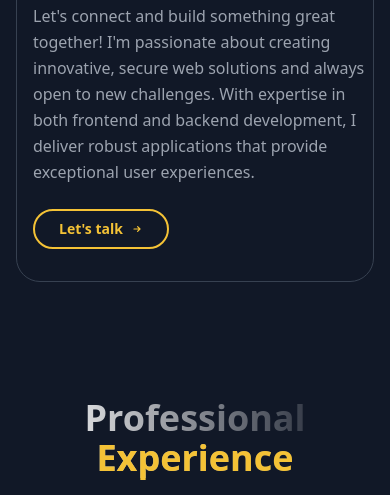
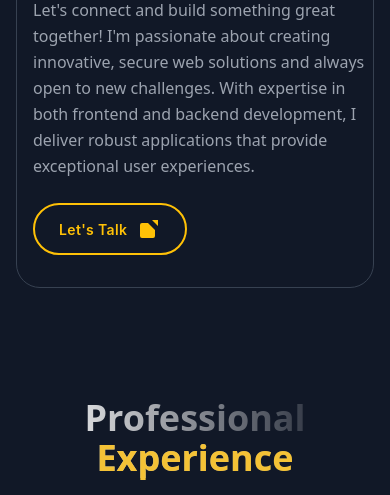
Before and after one commit to J0-Y0/portfolio, a Django app: page /home/ in a window 390 px wide. Shown: the part 526-1021 px from the top of the page. Run offline with Django 5.2, Linux system fonts and the light colour scheme; data that the repository does not hold is empty; style sheets or scripts are compiled from the project's sources; some libraries are stand-ins or nearby versions.

Commit message:
add lets talk button component

```diff
--- /dev/null
+++ b/portfolio_app/templates/components/button_contact.html
@@ -0,0 +1,38 @@
+{% load static %}
+<link rel="stylesheet" href="{% static 'css/button_contact.css' %}" />
+
+<div class="tooltip-container relative group">
+  <!-- Main Button -->
+  <div class="button-content relative overflow-hidden border-2 border-warning hover:border-secondary bg-transparent hover:bg-secondary transition-all duration-500 shadow-lg hover:shadow-xl hover:shadow-secondary/30">
+    <span class="text tracking-wide font-semibold text-warning group-hover:text-gray-900 transition-colors duration-500 z-10">Let's Talk</span>
+
+    <span class="absolute inset-0 bg-secondary opacity-0 group-hover:opacity-100 transition-opacity duration-500 -z-10"></span>
+
+    <svg class="share-icon w-6 h-6 text-warning group-hover:text-gray-900 transition-all duration-500 group-hover:rotate-45 z-10" fill="currentColor" viewBox="0 0 24 24">
+      <path d="M18 13v6a2 2 0 01-2 2H5a2 2 0 01-2-2V8a2 2 0 012-2h6m4-3h6v6m-11 5L21 3"></path>
+    </svg>
+
+    <!-- Ripple Effect -->
+    <span class="absolute inset-0 bg-white opacity-0 group-hover:opacity-10 group-active:opacity-20 transition-opacity duration-300"></span>
+  </div>
+
+  <!-- Tooltip with Social Links -->
+  <div class="tooltip-content absolute z-50 mt-3 w-64 origin-top-right rounded-xl bg-white/90 backdrop-blur-md p-4 shadow-2xl ring-1 ring-black/5 opacity-0 scale-95 group-hover:opacity-100 group-hover:scale-100 transition-all duration-300 transform">
+    <!-- Arrow -->
+    <div class="absolute -top-2 left-1/2 h-4 w-4 -translate-x-1/2 rotate-45 bg-white/90"></div>
+
+    <div class="social-icons grid grid-cols-4 gap-3">
+      {% for social in social_links|slice:':3' %}
+        <a href="{{ social.your_address }}" target="_blank" class="social-icon {{ social.name|lower }} flex items-center justify-center rounded-full bg-gray-100 hover:bg-gradient-to-br transition-all duration-300 transform hover:-translate-y-1 hover:shadow-md"><img src="{{ social.logo.url }}" width="24" height="24" class="transition-transform duration-300 hover:scale-110" alt="{{ social.name }} icon" /></a>
+      {% endfor %}
+
+      <a href="#contact" class="social-icon contact flex items-center justify-center rounded-full bg-gray-100 hover:bg-gradient-to-br from-gray-700 to-gray-900 transition-all duration-300 transform hover:-translate-y-1 hover:shadow-md">
+        <svg class="w-5 h-5 text-gray-700 hover:text-white transition-colors" fill="none" stroke="currentColor" viewBox="0 0 24 24">
+          <path stroke-linecap="round" stroke-linejoin="round" stroke-width="2" d="M3 8l7.89 5.26a2 2 0 002.22 0L21 8M5 19h14a2 2 0 002-2V7a2 2 0 00-2-2H5a2 2 0 00-2 2v10a2 2 0 002 2z"></path>
+        </svg>
+      </a>
+    </div>
+
+    <div class="mt-3 text-center text-xs text-gray-500">Available for collaborations</div>
+  </div>
+</div>
--- a/portfolio_app/templates/components/sidebar.html
+++ b/portfolio_app/templates/components/sidebar.html
@@ -54,7 +54,7 @@
       <svg class="w-5 h-5 mt-0.5 text-secondary flex-shrink-0" fill="none" stroke="currentColor" viewBox="0 0 24 24">
         <path stroke-linecap="round" stroke-linejoin="round" stroke-width="2" d="M3 5a2 2 0 012-2h3.28a1 1 0 01.948.684l1.498 4.493a1 1 0 01-.502 1.21l-2.257 1.13a11.042 11.042 0 005.516 5.516l1.13-2.257a1 1 0 011.21-.502l4.493 1.498a1 1 0 01.684.949V19a2 2 0 01-2 2h-1C9.716 21 3 14.284 3 6V5z"></path>
       </svg>
-      <span>(+251) 969-13-9694</span>
+      <a href="tel:+251969139694">(+251) 969-13-9694</a>
     </div>
 
     <!-- Email -->
@@ -62,7 +62,7 @@
       <svg class="w-5 h-5 mt-0.5 text-secondary flex-shrink-0" fill="none" stroke="currentColor" viewBox="0 0 24 24">
         <path stroke-linecap="round" stroke-linejoin="round" stroke-width="2" d="M3 8l7.89 5.26a2 2 0 002.22 0L21 8M5 19h14a2 2 0 002-2V7a2 2 0 00-2-2H5a2 2 0 00-2 2v10a2 2 0 002 2z"></path>
       </svg>
-      <span>yosef.emyayu1@gmail.com</span>
+      <a href="mailto:yosef.emyayu1@gmail.com">yosef.emyayu1@gmail.com</a>
     </div>
 
     <!-- Website -->
--- a/portfolio_app/templates/pages/about.html
+++ b/portfolio_app/templates/pages/about.html
@@ -20,14 +20,7 @@
       <p class="text-gray-400 text-base sm:text-lg md:text-xl leading-relaxed sm:leading-loose" data-aos="fade-up" data-aos-delay="900">Let's connect and build something great together! I'm passionate about creating innovative, secure web solutions and always open to new challenges. With expertise in both frontend and backend development, I deliver robust applications that provide exceptional user experiences.</p>
 
       <div data-aos="zoom-in-up" data-aos-delay="1100" class="mt-6 sm:mt-8">
-        <button class="relative overflow-hidden group px-6 sm:px-8 py-2 sm:py-3 font-bold rounded-full border-2 border-secondary text-secondary hover:text-gray-900 transition-all duration-500 text-sm sm:text-base">
-          <span class="absolute inset-0 bg-secondary opacity-0 group-hover:opacity-100 transition-opacity duration-500"></span>
-          <span class="relative flex items-center gap-2">
-            Let's talk<svg class="w-3 h-3 sm:w-4 sm:h-4 group-hover:translate-x-1 transition-transform duration-300" fill="currentColor" viewBox="0 0 20 20">
-              <path fill-rule="evenodd" d="M10.293 5.293a1 1 0 011.414 0l4 4a1 1 0 010 1.414l-4 4a1 1 0 01-1.414-1.414L12.586 11H5a1 1 0 110-2h7.586l-2.293-2.293a1 1 0 010-1.414z" clip-rule="evenodd"></path>
-            </svg>
-          </span>
-        </button>
+        {% include 'components/button_contact.html' %}
       </div>
     </div>
   </div>
--- a/portfolio_app/templates/pages/contact.html
+++ b/portfolio_app/templates/pages/contact.html
@@ -1,11 +1,9 @@
 {% load static %}
-<main id="contact" class="page pt-10 sm:pt-28 ">
+<main id="contact" class="page pt-10 sm:pt-28">
   {% include 'components/modal.html' %}
 
   <div data-aos="fade-down" data-aos-duration="1000" class="mb-12">
-
-          <p class="font-bold text-4xl md:text-5xl text-center bg-gradient-to-r from-white to-secondary bg-clip-text text-transparent"
-       data-aos="fade-down" data-aos-duration="800">
+    <p class="font-bold text-4xl md:text-5xl text-center bg-gradient-to-r from-white to-secondary bg-clip-text text-transparent" data-aos="fade-down" data-aos-duration="800">
       Get in <span class="text-secondary">Touch</span>
     </p>
     <p class="text-lg font-thin text-center">Have a question or want to collaborate? Drop a message below, and I’ll get back to you soon.</p>
@@ -14,10 +12,7 @@
   <div class="py-6 mt-5 flex flex-col-reverse sm:flex-row gap-10 border border-gray-700 rounded-3xl px-5">
     <!-- Contact Form -->
     <div id="form" class="sm:basis-1/2 w-full" data-aos="fade-right" data-aos-duration="1200">
-      {% comment %} <div id="form" class="sm:basis-1/2 w-full" > {% endcomment %}
-          <form hx-post="{% url 'contact' %}" hx-trigger="submit" hx-target="#form-content"
-
-           id="contact-form" method="post">
+      <form hx-post="{% url 'contact' %}" hx-trigger="submit" hx-target="#form-content" id="contact-form" method="post">
         {% csrf_token %}
         <div id="form-content" class="flex flex-col gap-4">
           {% include 'partials/contact-form-content.html' %}
@@ -27,11 +22,9 @@
 
     <!-- Image Section -->
     <div class="sm:basis-1/2 flex justify-center items-center" data-aos="fade-left" data-aos-duration="1200">
-      <img src="{%static 'img/Get in touch.svg'%}" alt="Profile Illustration" class="rounded-3xl md:border border-gray-700  p-1 h-40 sm:h-72 hover:scale-105 transition-transform duration-700 ease-in-out" />
+      <img src="{% static 'img/Get in touch.svg' %}" alt="Profile Illustration" class="rounded-3xl md:border border-gray-700 p-1 h-40 sm:h-72 hover:scale-105 transition-transform duration-700 ease-in-out" />
     </div>
-
   </div>
-
 </main>
 
 <style>
@@ -41,26 +34,25 @@
   }
 </style>
 <script>
+  document.body.addEventListener('success', function () {
+    openModal({
+      title: 'Thank you',
+      content: 'Your message has been sent. I will get back to you soon.'
+    })
+  })
 
-  document.body.addEventListener("success", function () {
-   openModal({
-      title: "Thank you",
-      content: "Your message has been sent. I will get back to you soon."
-    });
-  });
-
-  function openModal(title,content) {
+  function openModal(title, content) {
     //const title = 'Thank you';
     //const content = 'Your message has been sent. I will get back to you soon.';
-    const modal = document.getElementById('modal');
-    const modalTitle = modal.querySelector('.modal-title');
-    const modalContent = modal.querySelector('.modal-content');
-    const modalConfirmButton = modal.querySelector('.modal-confirm-button');
+    const modal = document.getElementById('modal')
+    const modalTitle = modal.querySelector('.modal-title')
+    const modalContent = modal.querySelector('.modal-content')
+    const modalConfirmButton = modal.querySelector('.modal-confirm-button')
 
-    modalTitle.textContent = title;
-    modalContent.textContent = content;
-    modalConfirmButton.onclick = () => console.log('Confirmed!');
+    modalTitle.textContent = title
+    modalContent.textContent = content
+    modalConfirmButton.onclick = () => console.log('Confirmed!')
 
-    modal.style.display = 'block';
+    modal.style.display = 'block'
   }
 </script>
--- /dev/null
+++ b/static/css/button_contact.css
@@ -0,0 +1,157 @@
+/* Base Styles */
+.tooltip-container {
+  position: relative;
+  display: inline-block;
+  font-family: "Inter", sans-serif;
+}
+
+/* Button Styles */
+.button-content {
+  display: inline-flex;
+  align-items: center;
+  justify-content: center;
+  gap: 10px;
+  padding: 14px 28px;
+  border-radius: 9999px;
+  cursor: pointer;
+  color: white;
+  font-weight: 500;
+  transition: all 0.4s cubic-bezier(0.16, 1, 0.3, 1);
+  will-change: transform;
+  position: relative;
+  overflow: hidden;
+  outline: none;
+}
+
+.button-content::before {
+  content: "";
+  position: absolute;
+  top: 0;
+  left: 0;
+  width: 100%;
+  height: 100%;
+  background: linear-gradient(
+    45deg,
+    rgba(255, 255, 255, 0.1) 0%,
+    rgba(255, 255, 255, 0.3) 50%,
+    rgba(255, 255, 255, 0.1) 100%
+  );
+  transform: translateX(-100%);
+  transition: transform 0.6s ease;
+}
+
+.button-content:hover::before {
+  transform: translateX(100%);
+}
+
+.button-content:hover {
+  transform: translateY(-2px);
+  box-shadow: 0 10px 20px -5px rgba(14, 165, 233, 0.3);
+}
+
+.button-content:active {
+  transform: translateY(0);
+  box-shadow: 0 5px 10px -3px rgba(14, 165, 233, 0.3);
+}
+
+/* Tooltip Styles */
+.tooltip-content {
+  position: absolute;
+  top: 100%;
+  left: 50%;
+  transform: translateX(-50%);
+  margin-top: 12px;
+  visibility: hidden;
+  opacity: 0;
+  transition: all 0.3s cubic-bezier(0.68, -0.6, 0.32, 1.6);
+}
+
+.tooltip-container:hover .tooltip-content {
+  visibility: visible;
+  opacity: 1;
+  margin-top: 8px;
+}
+
+/* Social Icons */
+.social-icon {
+  width: 40px;
+  height: 40px;
+  display: flex;
+  align-items: center;
+  justify-content: center;
+  border-radius: 50%;
+  transition: all 0.3s ease;
+}
+
+.social-icon:hover {
+  transform: translateY(-3px) scale(1.1);
+  background: linear-gradient(#f8af07, rgba(107, 107, 107, 0.318));
+}
+
+/* Animations */
+@keyframes pulse {
+  0% {
+    box-shadow: 0 0 0 0 rgba(14, 165, 233, 0.4);
+  }
+  70% {
+    box-shadow: 0 0 0 12px rgba(14, 165, 233, 0);
+  }
+  100% {
+    box-shadow: 0 0 0 0 rgba(14, 165, 233, 0);
+  }
+}
+
+.button-content {
+  animation: pulse 2.5s infinite;
+}
+
+/* Responsive Design */
+@media (max-width: 768px) {
+  .button-content {
+    padding: 12px 24px;
+    font-size: 14px;
+  }
+
+  .tooltip-content {
+    width: 240px;
+  }
+
+  .social-icon {
+    width: 36px;
+    height: 36px;
+  }
+}
+
+/* Reduced Motion */
+@media (prefers-reduced-motion: reduce) {
+  .button-content,
+  .tooltip-content,
+  .social-icon {
+    transition: none;
+  }
+
+  .button-content {
+    animation: none;
+  }
+}
+
+/* Dark Mode */
+@media (prefers-color-scheme: dark) {
+  .tooltip-content {
+    background: rgba(30, 41, 59, 0.95);
+    box-shadow: 0 10px 25px -5px rgba(0, 0, 0, 0.3);
+    border: 1px solid rgba(255, 255, 255, 0.1);
+  }
+
+  .tooltip-content::before {
+    background: rgba(30, 41, 59, 0.95);
+  }
+
+  .social-icon {
+    background: rgba(255, 255, 255, 0.1);
+  }
+
+  .social-icon svg {
+    color: white;
+  }
+}
```
Also changed, not shown: portfolio_app/templates/components/old/button_contact.html (deleted, +0 -12 lines). Lines whose indentation alone changed are shown as unchanged.
